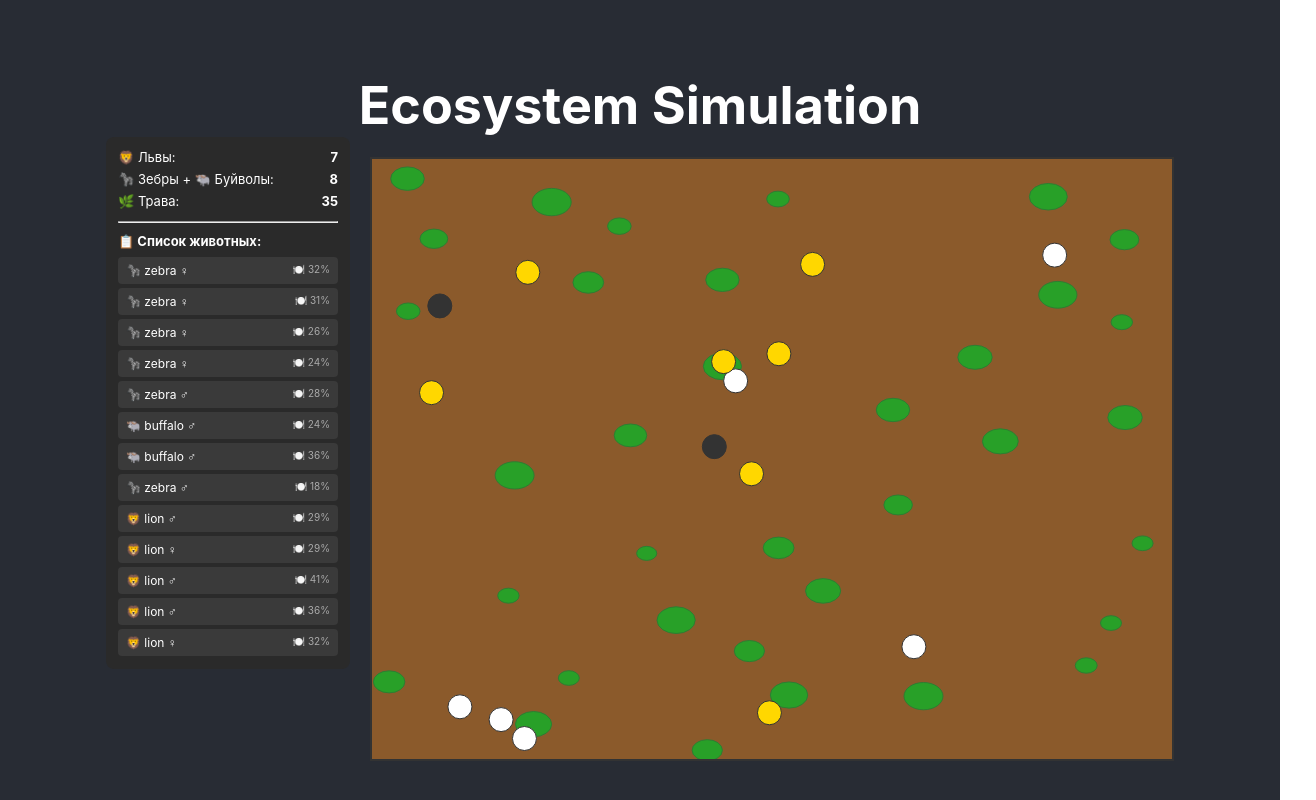
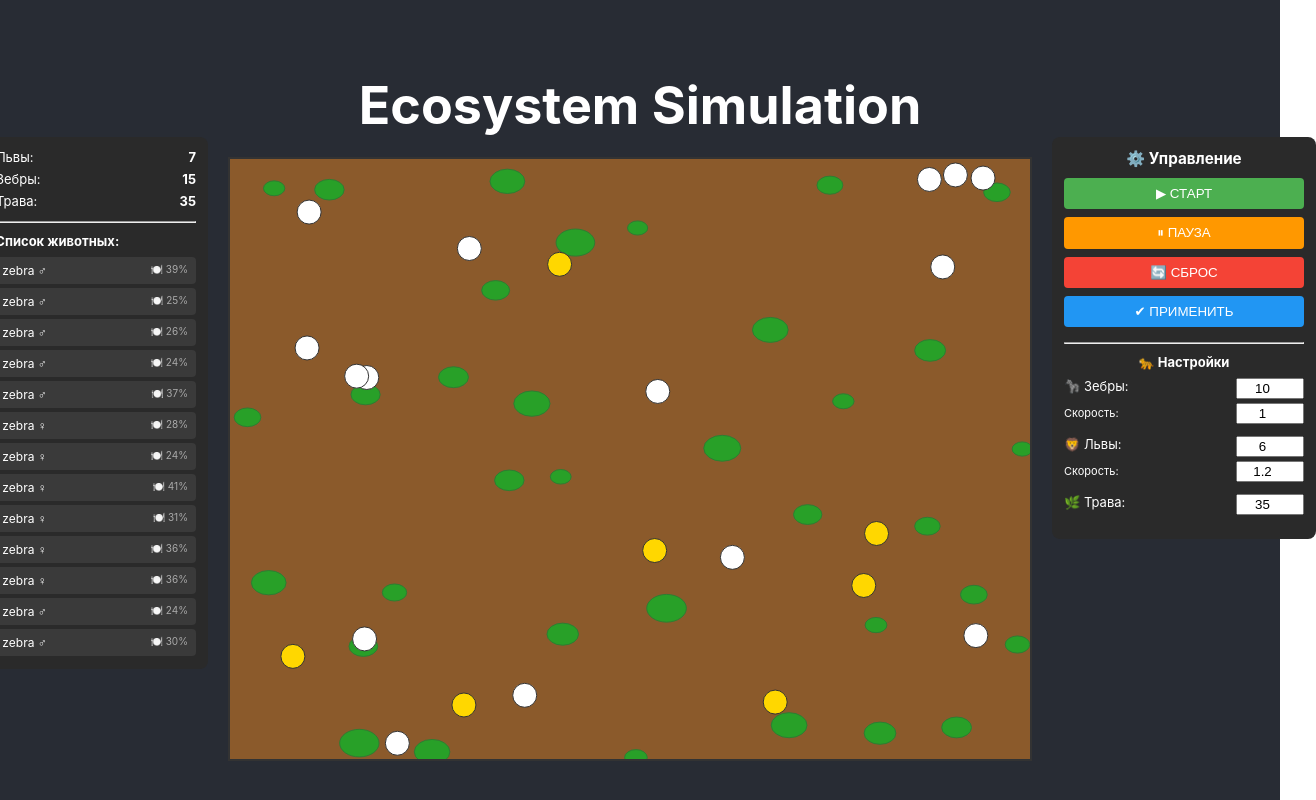
Before and after one commit to Oberfeldwebel-MB/predator_prey_simulation, a React (Create React App) app: page / in a window 1280 px wide. Shown: the whole page, 1316 px wide, since content can reach past the window. Built offline with nearby package versions, Linux system fonts and the light colour scheme.

Commit message:
Добавлена панел управления

```diff
--- a/src/App.js
+++ b/src/App.js
@@ -15,6 +15,16 @@ function App() {
   const [selectedAnimal, setSelectedAnimal] = useState(null);
   const [cursorStyle, setCursorStyle] = useState('default');
 
+  // Состояния для панели управления
+  const [zebraCount, setZebraCount] = useState(10);
+  const [zebraSpeed, setZebraSpeed] = useState(1.0);
+  const [lionCount, setLionCount] = useState(6);
+  const [lionSpeed, setLionSpeed] = useState(1.2);
+  const [grassCount, setGrassCount] = useState(35);
+  const [isRunning, setIsRunning] = useState(true);
+  const [isPaused, setIsPaused] = useState(false);
+  const [isInitialized, setIsInitialized] = useState(false);
+
   // Проверка пересечения травы
   const isOverlapping = (newGrass, existingGrass, minDistance = 25) => {
     for (const grass of existingGrass) {
@@ -29,7 +39,7 @@ function App() {
   };
 
   // Создание травы без наложений
-  const createNonOverlappingGrass = (worldWidth, worldHeight, count = 35) => {
+  const createNonOverlappingGrass = (worldWidth, worldHeight, count) => {
     const grassPatches = [];
     const maxAttempts = 200;
 
@@ -63,47 +73,70 @@ function App() {
     return grassPatches;
   };
 
-  // Инициализация мира
-  useEffect(() => {
-    const newGrass = createNonOverlappingGrass(world.width, world.height, 35);
+  // Функция для расчета полов (50/50)
+  const calculateGenders = (count) => {
+    const males = Math.ceil(count / 2);
+    const females = Math.floor(count / 2);
+    return { males, females };
+  };
+
+  // Функция инициализации мира с заданными параметрами
+  const initializeWorld = () => {
+    // Создаём траву
+    const newGrass = createNonOverlappingGrass(world.width, world.height, grassCount);
     world.grassPatches = newGrass;
     setGrassPatches(newGrass);
 
     const newHerbivores = [];
+    const { males: zebraMales, females: zebraFemales } = calculateGenders(zebraCount);
 
-    // 5 зебр
-    for (let i = 0; i < 5; i++) {
+    // Зебры (только зебры)
+    for (let i = 0; i < zebraMales; i++) {
       newHerbivores.push(new Herbivore(
         Math.random() * world.width,
         Math.random() * world.height,
-        { species: 'zebra', color: '#ffffff', radius: 12, maxSpeed: 1.0 }
+        { species: 'zebra', color: '#ffffff', radius: 12, maxSpeed: zebraSpeed, gender: 'male' }
       ));
     }
-
-    // 2 буйвола
-    for (let i = 0; i < 2; i++) {
+    for (let i = 0; i < zebraFemales; i++) {
       newHerbivores.push(new Herbivore(
         Math.random() * world.width,
         Math.random() * world.height,
-        { species: 'buffalo', color: '#333333', radius: 12, maxSpeed: 0.8 }
+        { species: 'zebra', color: '#ffffff', radius: 12, maxSpeed: zebraSpeed, gender: 'female' }
       ));
     }
 
     world.herbivores = newHerbivores;
     setHerbivores(newHerbivores);
 
-    // Создаём хищников (львы) - 6 особей для стабильности
+    // Создаём хищников (львы)
     const newPredators = [];
-    for (let i = 0; i < 6; i++) {
+    const { males: lionMales, females: lionFemales } = calculateGenders(lionCount);
+
+    for (let i = 0; i < lionMales; i++) {
       newPredators.push(new Predator(
         Math.random() * world.width,
         Math.random() * world.height,
-        { species: 'lion', color: '#ffd700', radius: 12, maxSpeed: 1.2 }
+        { species: 'lion', color: '#ffd700', radius: 12, maxSpeed: lionSpeed, gender: 'male' }
+      ));
+    }
+    for (let i = 0; i < lionFemales; i++) {
+      newPredators.push(new Predator(
+        Math.random() * world.width,
+        Math.random() * world.height,
+        { species: 'lion', color: '#ffd700', radius: 12, maxSpeed: lionSpeed, gender: 'female' }
       ));
     }
     world.predators = newPredators;
     setPredators(newPredators);
-  }, [world]);
+
+    setIsInitialized(true);
+  };
+
+  // Инициализация мира при монтировании
+  useEffect(() => {
+    initializeWorld();
+  }, []);
 
   // Обработчик движения мыши для изменения курсора
   const handleMouseMove = (e) => {
@@ -193,7 +226,14 @@ function App() {
 
   // Анимация
   useEffect(() => {
+    if (!isInitialized) return;
+
     const updateAnimation = () => {
+      if (!isRunning || isPaused) {
+        animationRef.current = requestAnimationFrame(updateAnimation);
+        return;
+      }
+
       world.update();
 
       setGrassPatches([...world.grassPatches]);
@@ -230,15 +270,16 @@ function App() {
         cancelAnimationFrame(animationRef.current);
       }
     };
-  }, [world]);
+  }, [world, isRunning, isPaused, isInitialized]);
 
   // Отрисовка при изменении состояния
   useEffect(() => {
+    if (!isInitialized) return;
     const canvas = canvasRef.current;
     if (!canvas) return;
     const ctx = canvas.getContext('2d');
     draw(ctx, world.width, world.height, grassPatches, herbivores, predators);
-  }, [herbivores, predators, grassPatches, world, selectedAnimal]);
+  }, [herbivores, predators, grassPatches, world, selectedAnimal, isInitialized]);
 
   // Статистика
   const aliveHerbivores = herbivores.filter(h => h.isAlive).length;
@@ -249,7 +290,7 @@ function App() {
 
   const getAnimalStatus = (animal) => {
     if (!animal) return "";
-    if (!animal.isAlive) return "💀 Мёртв";
+    if (!animal.isAlive) return "💀 Мертв";
 
     if (animal.type === "predator") {
       if (animal.currentTarget && animal.currentTarget.isAlive) return "🦁 Преследует добычу";
@@ -257,18 +298,51 @@ function App() {
       if (animal.hunger > 60) return "🍽️ Голоден, ищет добычу";
       return "🚶 Бродит";
     } else {
-      if (animal.currentTargetGrass && !animal.currentTargetGrass.isDepleted()) return "🌿 Идёт к траве";
+      if (animal.currentTargetGrass && !animal.currentTargetGrass.isDepleted()) return "🌿 Идет к траве";
       if (animal.hunger > 50) return "🍽️ Голоден, ищет траву";
       return "🌾 Пасётся";
     }
+  };
+
+  // Обработчики кнопок
+  const handleStart = () => {
+    console.log("Старт");
+    setIsRunning(true);
+    setIsPaused(false);
+  };
+
+  const handlePause = () => {
+    console.log("Пауза");
+    setIsPaused(!isPaused);
+  };
+
+  const handleReset = () => {
+    console.log("Сброс");
+    setIsRunning(false);
+    setIsPaused(false);
+    initializeWorld();
+    setIsRunning(true);
+  };
+
+  const handleApplySettings = () => {
+    console.log("Применить настройки");
+    if (lionSpeed <= zebraSpeed) {
+      alert("Львы должны быть быстрее зебр!");
+      return;
+    }
+    setIsRunning(false);
+    setIsPaused(false);
+    initializeWorld();
+    setIsRunning(true);
   };
 
   return (
     <div className="App">
       <header className="App-header">
         <h1>Ecosystem Simulation</h1>
-        <div style={{ display: 'flex', gap: '20px', alignItems: 'flex-start' }}>
-          {/* Левая панель */}
+        <div style={{ display: 'flex', gap: '20px', alignItems: 'flex-start', justifyContent: 'center' }}>
+
+          {/* ЛЕВАЯ КОЛОНКА — Статистика и список животных */}
           <div style={{
             backgroundColor: '#2a2a2a',
             padding: '12px',
@@ -286,7 +360,7 @@ function App() {
                 <span style={{ fontWeight: 'bold' }}>{alivePredators}</span>
               </div>
               <div style={{ display: 'flex', justifyContent: 'space-between', marginBottom: '6px' }}>
-                <span>🦓 Зебры + 🐃 Буйволы:</span>
+                <span>🦓 Зебры:</span>
                 <span style={{ fontWeight: 'bold' }}>{aliveHerbivores}</span>
               </div>
               <div style={{ display: 'flex', justifyContent: 'space-between' }}>
@@ -316,7 +390,7 @@ function App() {
                   }}
                 >
                   <span>
-                    {animal.type === "predator" ? "🦁" : animal.species === 'zebra' ? "🦓" : "🐃"}
+                    {animal.type === "predator" ? "🦁" : "🦓"}
                     {' '}{animal.species || animal.constructor.name}
                     {' '}{animal.gender === "male" ? "♂" : "♀"}
                   </span>
@@ -343,15 +417,13 @@ function App() {
                   <div>🍽️ Голод: {Math.round(selectedAnimal.hunger)}%</div>
                   <div>⚡ Выносливость: {Math.round(selectedAnimal.stamina)}%</div>
                   <div>{getAnimalStatus(selectedAnimal)}</div>
-                  {selectedAnimal.type === "herbivore" && (
-                    <div>🛡️ Смелость: {Math.round(selectedAnimal.courage)}%</div>
-                  )}
                   <div>⏳ Кулдаун: {selectedAnimal.matingCooldown > 0 ? selectedAnimal.matingCooldown + " кадров" : "Готов к размножению"}</div>
                 </div>
               </>
             )}
           </div>
 
+          {/* ЦЕНТРАЛЬНАЯ КОЛОНКА — Canvas поле */}
           <canvas
             ref={canvasRef}
             width={world.width}
@@ -365,6 +437,129 @@ function App() {
               cursor: cursorStyle
             }}
           />
+
+          {/* ПРАВАЯ КОЛОНКА — Панель управления */}
+          <div style={{
+            backgroundColor: '#2a2a2a',
+            padding: '12px',
+            borderRadius: '8px',
+            width: '240px',
+            textAlign: 'left',
+            color: '#fff',
+            fontSize: '13px',
+            maxHeight: '600px',
+            overflowY: 'auto'
+          }}>
+            <h3 style={{ margin: '0 0 10px 0', textAlign: 'center' }}>⚙️ Управление</h3>
+
+            <div style={{ marginBottom: '15px' }}>
+              <button
+                onClick={handleStart}
+                style={{ width: '100%', padding: '8px', marginBottom: '8px', cursor: 'pointer', backgroundColor: '#4CAF50', color: 'white', border: 'none', borderRadius: '4px' }}
+              >
+                ▶ СТАРТ
+              </button>
+              <button
+                onClick={handlePause}
+                style={{ width: '100%', padding: '8px', marginBottom: '8px', cursor: 'pointer', backgroundColor: '#FF9800', color: 'white', border: 'none', borderRadius: '4px' }}
+              >
+                {isPaused ? "▶ ПРОДОЛЖИТЬ" : "⏸ ПАУЗА"}
+              </button>
+              <button
+                onClick={handleReset}
+                style={{ width: '100%', padding: '8px', marginBottom: '8px', cursor: 'pointer', backgroundColor: '#f44336', color: 'white', border: 'none', borderRadius: '4px' }}
+              >
+                🔄 СБРОС
+              </button>
+              <button
+                onClick={handleApplySettings}
+                style={{ width: '100%', padding: '8px', cursor: 'pointer', backgroundColor: '#2196F3', color: 'white', border: 'none', borderRadius: '4px' }}
+              >
+                ✔ ПРИМЕНИТЬ
+              </button>
+            </div>
+
+            <hr style={{ margin: '10px 0' }} />
+
+            <div style={{ fontWeight: 'bold', marginBottom: '8px', textAlign: 'center' }}>🐆 Настройки</div>
+
+            {/* Количество зебр */}
+            <div style={{ marginBottom: '12px' }}>
+              <label style={{ display: 'flex', justifyContent: 'space-between', marginBottom: '4px' }}>
+                <span>🦓 Зебры:</span>
+                <input
+                  type="number"
+                  min="0"
+                  max="50"
+                  step="1"
+                  value={zebraCount}
+                  onChange={(e) => setZebraCount(Math.min(50, Math.max(0, parseInt(e.target.value) || 0)))}
+                  style={{ width: '60px', textAlign: 'center' }}
+                />
+              </label>
+              <div style={{ display: 'flex', justifyContent: 'space-between', alignItems: 'center', marginTop: '4px' }}>
+                <span style={{ fontSize: '11px' }}>Скорость:</span>
+                <input
+                  type="number"
+                  min="0.5"
+                  max="2.0"
+                  step="0.1"
+                  value={zebraSpeed}
+                  onChange={(e) => setZebraSpeed(parseFloat(e.target.value))}
+                  style={{ width: '60px', textAlign: 'center' }}
+                />
+              </div>
+            </div>
+
+            {/* Количество львов */}
+            <div style={{ marginBottom: '12px' }}>
+              <label style={{ display: 'flex', justifyContent: 'space-between', marginBottom: '4px' }}>
+                <span>🦁 Львы:</span>
+                <input
+                  type="number"
+                  min="0"
+                  max="30"
+                  step="1"
+                  value={lionCount}
+                  onChange={(e) => setLionCount(Math.min(30, Math.max(0, parseInt(e.target.value) || 0)))}
+                  style={{ width: '60px', textAlign: 'center' }}
+                />
+              </label>
+              <div style={{ display: 'flex', justifyContent: 'space-between', alignItems: 'center', marginTop: '4px' }}>
+                <span style={{ fontSize: '11px' }}>Скорость:</span>
+                <input
+                  type="number"
+                  min="0.5"
+                  max="2.0"
+                  step="0.1"
+                  value={lionSpeed}
+                  onChange={(e) => setLionSpeed(parseFloat(e.target.value))}
+                  style={{ width: '60px', textAlign: 'center' }}
+                />
+              </div>
+              {lionSpeed <= zebraSpeed && (
+                <div style={{ color: 'red', fontSize: '10px', marginTop: '4px' }}>
+                  ⚠️ Львы должны быть быстрее зебр!
+                </div>
+              )}
+            </div>
+
+            {/* Количество травы */}
+            <div style={{ marginBottom: '12px' }}>
+              <label style={{ display: 'flex', justifyContent: 'space-between', marginBottom: '4px' }}>
+                <span>🌿 Трава:</span>
+                <input
+                  type="number"
+                  min="0"
+                  max="80"
+                  step="1"
+                  value={grassCount}
+                  onChange={(e) => setGrassCount(Math.min(80, Math.max(0, parseInt(e.target.value) || 0)))}
+                  style={{ width: '60px', textAlign: 'center' }}
+                />
+              </label>
+            </div>
+          </div>
         </div>
       </header>
     </div>
```
